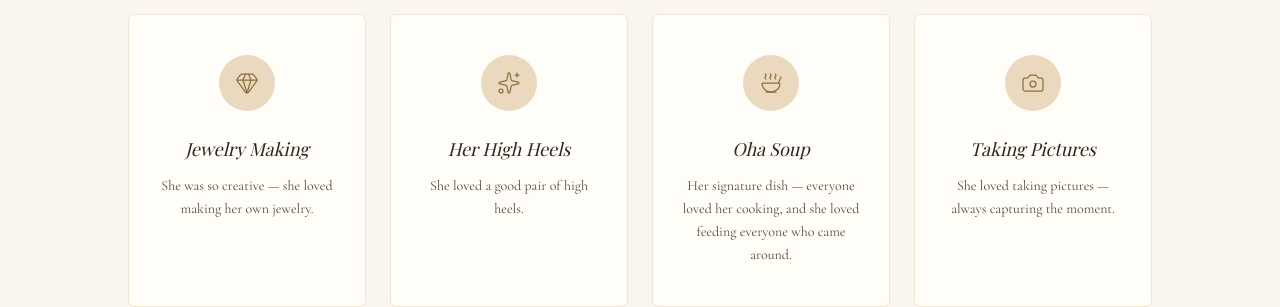
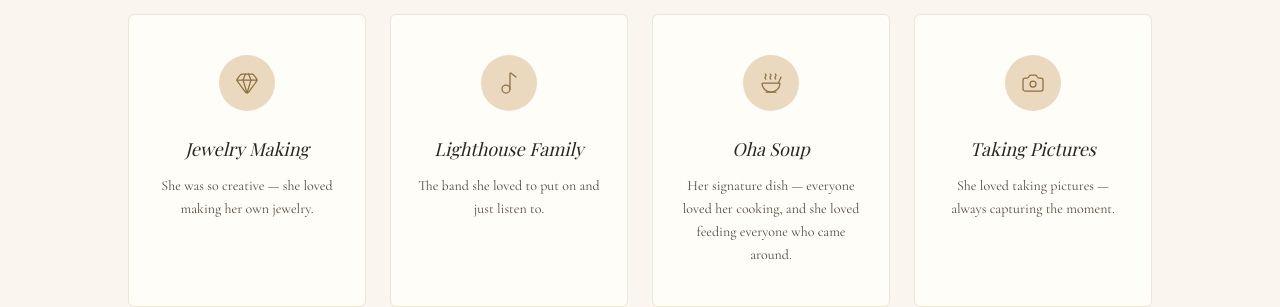
Before and after one commit to RandomProjects101/TheOwoturoFamily, a Next.js app: page / in a window 1280 px wide. Shown: the part 6020-6327 px from the top of the page. Built offline with nearby package versions, Linux system fonts and the light colour scheme.

Commit message:
Swap high heels back for Lighthouse Family
Co-Authored-By: Claude Sonnet 5 <noreply@anthropic.com>

```diff
--- a/data/content.ts
+++ b/data/content.ts
@@ -213,9 +213,9 @@ export const thingsSheLoved: LovedThing[] = [
   },
   {
     id: "l2",
-    icon: "heels",
-    title: "Her High Heels",
-    description: "She loved a good pair of high heels.",
+    icon: "music",
+    title: "Lighthouse Family",
+    description: "The band she loved to put on and just listen to.",
   },
   {
     id: "l3",
```
